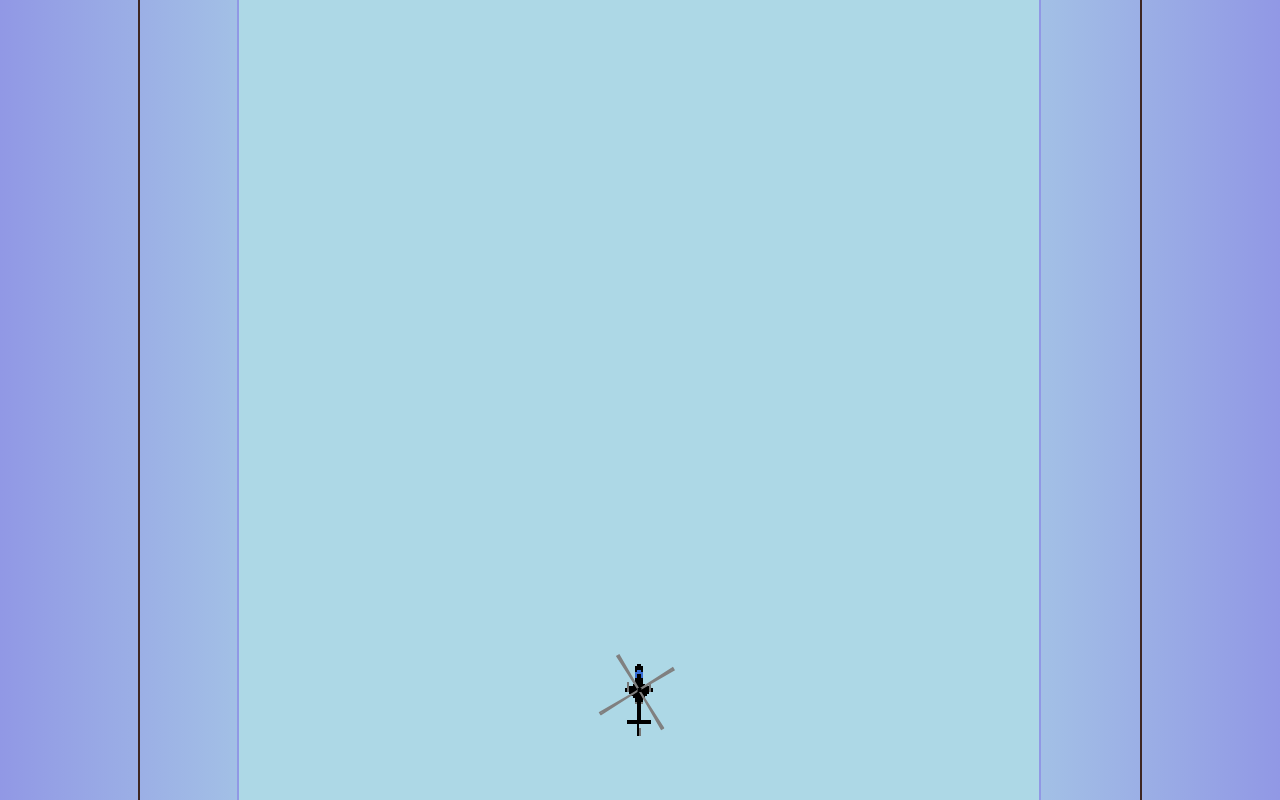
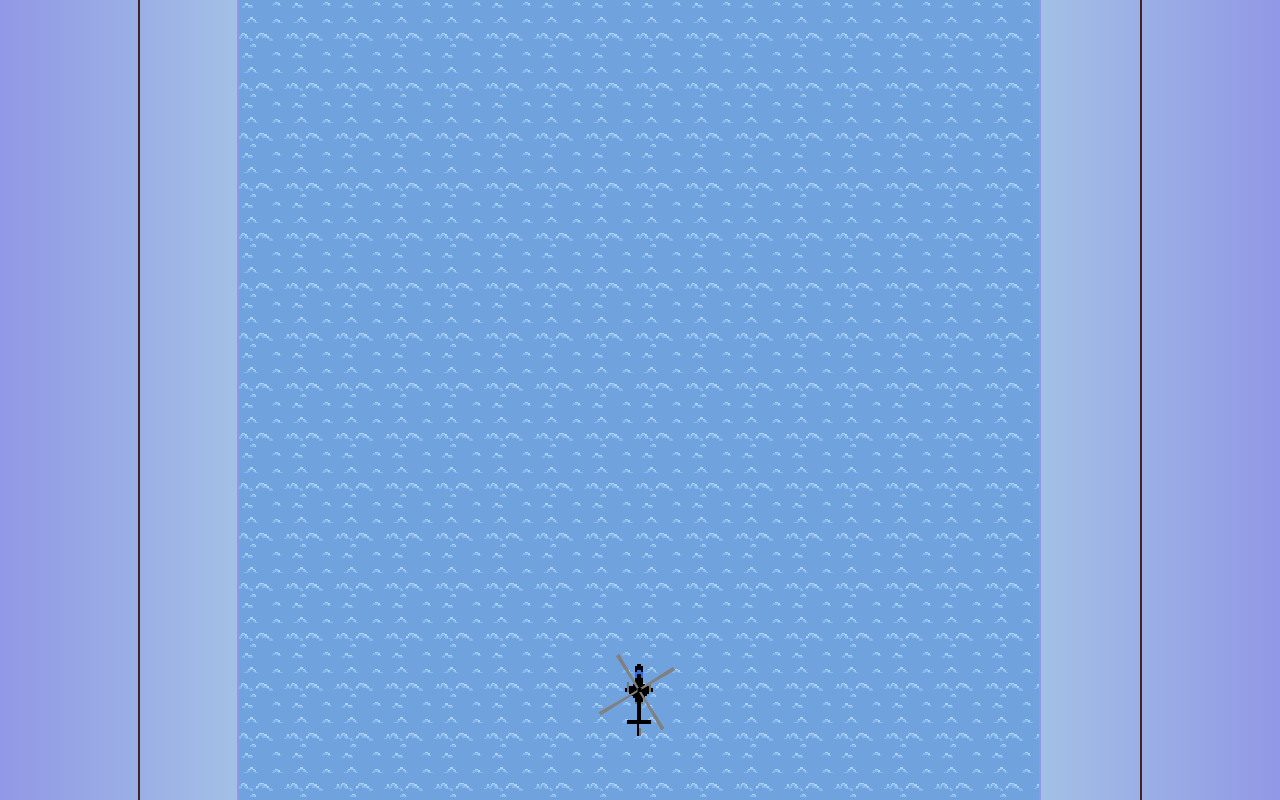
Before and after one commit to Umitosan/air-wolf, a plain HTML site: page index.html in a window 1280 px wide. Both pictures are taken after a click on the button "START". Shown: the part 465-1265 px from the top of the page. Drawn offline with nearby package versions, Linux system fonts and the light colour scheme; a web font is replaced by a local one.

Commit message:
add bg anim, spritesheet obj

```diff
--- a/index.html
+++ b/index.html
@@ -9,6 +9,7 @@
     <script type="text/javascript" src="scripts/game.js"></script>
     <script type="text/javascript" src="scripts/wolf.js"></script>
     <script type="text/javascript" src="scripts/bullet.js"></script>
+    <script type="text/javascript" src="scripts/sprite.js"></script>
     <link rel="stylesheet" href="styles.css"  type="text/css" >
     <link rel="shortcut icon" href="favicon.ico" type="image/x-icon">
     <title>Air Wolf</title>
--- a/scripts/game.js
+++ b/scripts/game.js
@@ -6,20 +6,31 @@ function Game(updateDur) {
   this.lastUpdate = 0;
   this.updateDuration = updateDur; // milliseconds wait between update()
   this.paused = false;
-  // this.lastDirKey = undefined;
   this.lastDirKeyX = undefined;
   this.lastDirKeyY = undefined;
-  this.bg = new Image();
-  // this.boxy = undefined;
+  this.bgSplash = undefined;
+  this.bgAnim = undefined;
   this.pausedTxt = undefined;
   this.myWolf = undefined;
   this.mode = 'init'; // init, play
 
   this.init = function() {
-    this.bg.src = 'images/air_wolf_screen.jpg';
+    this.bgSplash = new Image();
+    this.bgSplash.src = 'images/air_wolf_screen.jpg';
     this.myWolf = new Wolf();
     this.myWolf.init('images/wolf1.png');
-    // this.boxy = new Box(20,20,myColors.red,20,1);
+    this.bgAnim = new SpriteSheet(  /* dx     */  0,
+                                    /* dy     */  0,
+                                    /* src    */  'images/waves.png',
+                                    /* cTotal */  7,
+                                    /* rTotal */  1,
+                                    /* fDur   */  500,
+                                    /* fW     */  32,
+                                    /* fH     */  32,
+                                    /* dW     */  50,
+                                    /* dH     */  50  );
+    this.bgAnim.init();
+    this.bgAnim.start();
     this.lastUpdate = performance.now();
   };
 
@@ -98,11 +109,11 @@ function Game(updateDur) {
 
   this.drawBG = function() { // display background over canvas
     CTX.imageSmoothingEnabled = false;  // turns off AntiAliasing
-    CTX.drawImage(this.bg,0,144,CANVAS.width*1.58*0.65,CANVAS.height*0.65); // 1.58 to keep aspect ratio
+    CTX.drawImage(this.bgSplash,0,144,CANVAS.width*1.58*0.65,CANVAS.height*0.65); // 1.58 to keep aspect ratio
   };
 
   this.draw = function() {  // draw everything!
-    // this.boxy.draw();
+    if ( this.bgAnim.on === true ) { this.bgAnim.draw(); }
     this.myWolf.draw();
   }; // end draw
 
@@ -117,7 +128,7 @@ function Game(updateDur) {
                 //   console.log('timesToUpdate = ', timesToUpdate);
                 // }
                 // general update area
-                // this.boxy.update();
+                if ( this.bgAnim.on === true ) { this.bgAnim.update(); }
                 this.myWolf.update();
               }
               this.lastUpdate = performance.now();
--- /dev/null
+++ b/scripts/sprite.js
@@ -0,0 +1,76 @@
+/*jshint esversion: 6 */
+
+
+function SpriteSheet(dx,dy,src,cTotal,rTotal,fDur,fW,fH,dW,dH) {
+  this.destX = dx;
+  this.destY = dy;
+  this.sheetImg = undefined;
+  this.sheetSrc = src;
+  this.colTotal = cTotal;
+  this.rowTotal = rTotal;
+  this.curFrameIndex = 0;
+  this.curRowIndex = 0;
+  this.frameDur = fDur;  // in milliseconds
+  this.frameWidth = fW;
+  this.frameHeight = fH;
+  this.displayWidth = dH;
+  this.displayHeight = dW;
+  this.curFrameStartTime = 0;
+  this.on = false;
+
+  this.init = function() {
+    this.sheetImg = new Image();
+    this.sheetImg.src = this.sheetSrc;
+  };
+
+  this.nextFrame = function() {
+    if ((this.curFrameIndex) === this.colTotal-1) {  // if at end of sheet go to beginning
+      this.curFrameIndex = 0;
+    } else {
+      this.curFrameIndex += 1;
+    }
+  };
+
+  this.start = function() {
+    this.curFrameIndex = 0;
+    this.on = true;
+    this.curFrameStartTime = performance.now();
+  };
+
+  this.stop = function() {
+    this.on = false;
+    this.curFrameStartTime = undefined;
+  };
+
+  this.draw = function() {
+    // simple draw image:     drawImage(image, x, y)
+    // draw slice of image:   drawImage(image, sx, sy, sWidth, sHeight, dx, dy, dWidth, dHeight)
+    let startX = this.destX;
+    let startY = this.destY;
+    CTX.save();
+    CTX.globalAlpha = 0.4;
+    for (let r = 0; r < 16; r++) {
+      for (let c = 0; c < 16; c++) {
+        CTX.drawImage(  /*image*/   this.sheetImg,
+                        /* sx */    (this.frameWidth*this.curFrameIndex), // read sprite shit right to left like this:  (this.spriteWidth*this.frameTotal-this.spriteWidth) - (this.spriteWidth*this.curFrame)
+                        /* sy */    this.curRowIndex,
+                        /*sWidth*/  this.frameWidth,
+                        /*sHeight*/ this.frameHeight,
+                        /* dx */    startX+(c*this.displayWidth),
+                        /* dy */    startY+(r*this.displayHeight),
+                        /*dWidth*/  this.displayWidth,
+                        /*dHidth*/  this.displayHeight );
+      }
+    }
+    CTX.restore();
+  }; // draw
+
+  this.update = function() {
+    let now = performance.now();
+    if ((now - this.curFrameStartTime) > this.frameDur) {
+      this.nextFrame();
+      this.curFrameStartTime = now;
+    }
+  };
+
+}
```
Also changed, not shown: app.js (+0 -35 lines), images/waves.png (added).
